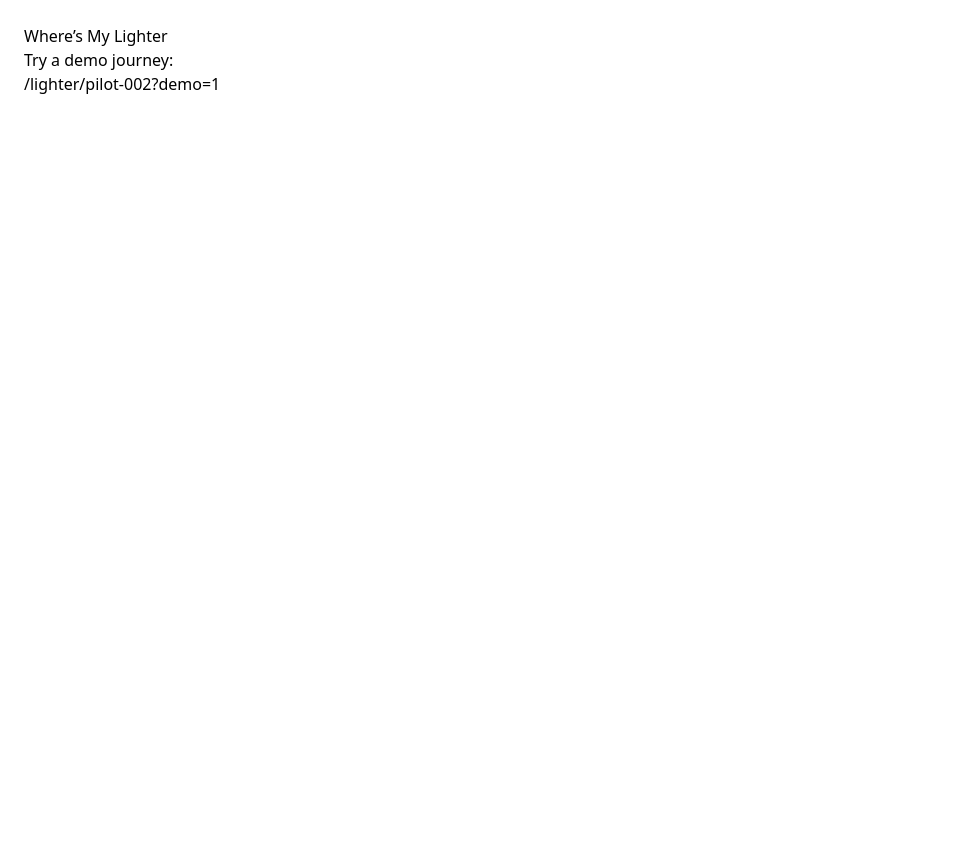
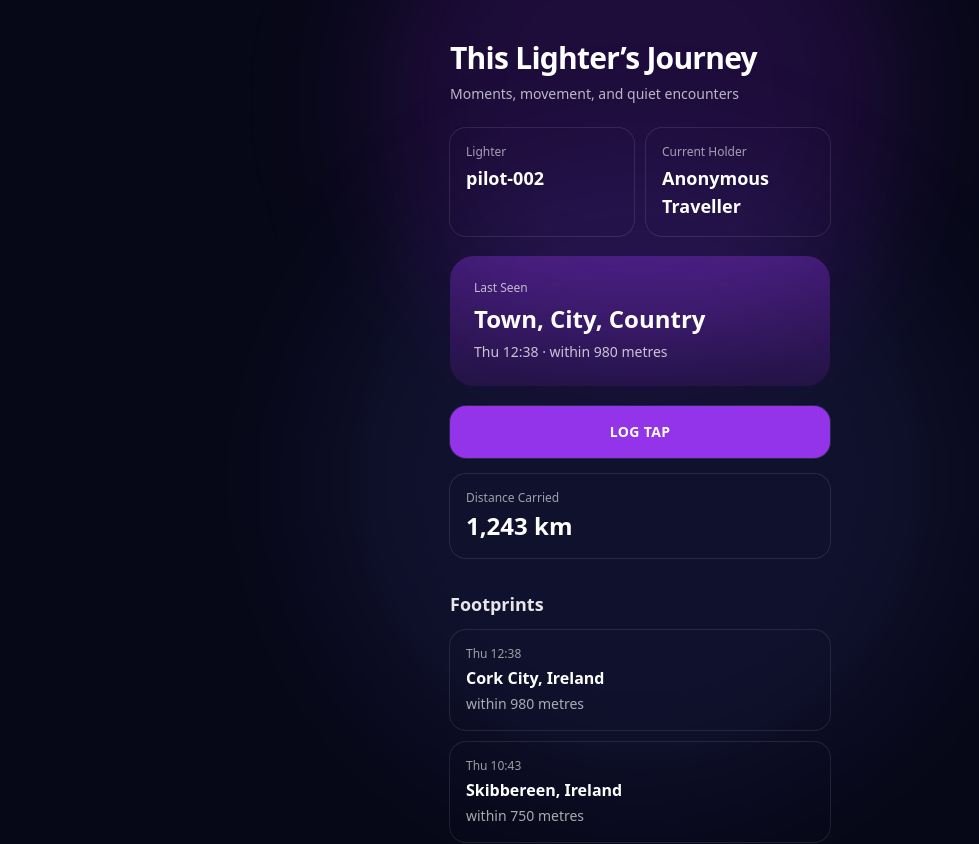
Before and after one commit to Shane-Breen/wheres-my-lighter, a Next.js app: page / in a window 1280 px wide. Shown: the top 844 px of the page, without its empty margins (0-979 px from the left). Before the commit the page ends 800 px from the top, so only its background shows below. Built offline with nearby package versions, Linux system fonts and the light colour scheme.

Commit message:
Fix Next 15 page props typing (full replace)

```diff
--- a/app/page.tsx
+++ b/app/page.tsx
@@ -1,12 +1,139 @@
-export default function HomePage() {
+'use client'
+
+import * as React from 'react'
+import { motion, useScroll, useTransform } from 'framer-motion'
+
+type Footprint = {
+  atLabel: string
+  place: string
+  accuracyLabel: string
+}
+
+export default function LighterJourneyPage(props: any) {
+  const lighterId = props?.params?.id ?? 'pilot-002'
+  const currentHolder = 'Anonymous Traveller'
+
+  const lastSeen = {
+    place: 'Town, City, Country',
+    meta: 'Thu 12:38 · within 980 metres',
+  }
+
+  const footprints: Footprint[] = [
+    { atLabel: 'Thu 12:38', place: 'Cork City, Ireland', accuracyLabel: 'within 980 metres' },
+    { atLabel: 'Thu 10:43', place: 'Skibbereen, Ireland', accuracyLabel: 'within 750 metres' },
+    { atLabel: 'Wed 00:43', place: 'Dublin, Ireland', accuracyLabel: 'within 1200 metres' },
+  ]
+
+  const { scrollY } = useScroll()
+  const identityOpacity = useTransform(scrollY, [0, 120], [1, 0.4])
+
+  const [distanceKm, setDistanceKm] = React.useState(1243)
+  const [hasTapped, setHasTapped] = React.useState(false)
+
+  const handleLogTap = () => {
+    setHasTapped(true)
+    setDistanceKm((prev) => prev + Math.floor(Math.random() * 5 + 1))
+  }
+
   return (
-    <main style={{ padding: 24, fontFamily: 'system-ui' }}>
-      <h1>Where’s My Lighter</h1>
-      <p>
-        Try a demo journey:
-        <br />
-        <a href="/lighter/pilot-002?demo=1">/lighter/pilot-002?demo=1</a>
-      </p>
+    <main className="min-h-screen bg-[#070817] text-white">
+      <div className="pointer-events-none fixed inset-0">
+        <div className="absolute -top-40 left-1/2 h-[520px] w-[520px] -translate-x-1/2 rounded-full bg-purple-700/20 blur-3xl" />
+        <div className="absolute top-40 left-1/2 h-[640px] w-[640px] -translate-x-1/2 rounded-full bg-indigo-500/10 blur-3xl" />
+      </div>
+
+      <div className="relative mx-auto max-w-[420px] px-5 pb-24 pt-10">
+        <header className="mb-6">
+          <h1 className="text-3xl font-semibold tracking-tight">This Lighter’s Journey</h1>
+          <p className="mt-2 text-sm text-white/70">Moments, movement, and quiet encounters</p>
+        </header>
+
+        <motion.section style={{ opacity: identityOpacity }} className="mb-5 grid grid-cols-2 gap-3">
+          <div className="rounded-2xl bg-white/6 p-4 ring-1 ring-white/10">
+            <div className="text-xs text-white/60">Lighter</div>
+            <div className="mt-1 text-lg font-semibold">{lighterId}</div>
+          </div>
+
+          <div className="rounded-2xl bg-white/6 p-4 ring-1 ring-white/10">
+            <div className="text-xs text-white/60">Current Holder</div>
+            <div className="mt-1 text-lg font-semibold">{currentHolder}</div>
+          </div>
+        </motion.section>
+
+        <motion.section
+          className="mb-5 rounded-3xl bg-gradient-to-b from-purple-600/35 to-purple-900/25 p-6 ring-1 ring-white/10"
+          initial={{ boxShadow: '0 0 0 rgba(168,85,247,0)' }}
+          animate={{
+            boxShadow: [
+              '0 0 0 rgba(168,85,247,0)',
+              '0 0 40px rgba(168,85,247,0.35)',
+              '0 0 0 rgba(168,85,247,0)',
+            ],
+          }}
+          transition={{ duration: 0.8, ease: 'easeOut' }}
+        >
+          <div className="text-xs text-white/70">Last Seen</div>
+          <div className="mt-2 text-2xl font-semibold leading-tight">{lastSeen.place}</div>
+          <div className="mt-2 text-sm text-white/75">{lastSeen.meta}</div>
+        </motion.section>
+
+        <section className="mb-6">
+          <motion.button
+            onClick={handleLogTap}
+            whileTap={{ scale: 0.97 }}
+            transition={{ duration: 0.1 }}
+            className="w-full rounded-2xl bg-purple-600 py-4 text-sm font-semibold tracking-wide ring-1 ring-white/10"
+          >
+            LOG TAP
+          </motion.button>
+
+          <div className="mt-4 rounded-2xl bg-white/6 p-4 ring-1 ring-white/10">
+            <div className="text-xs text-white/60">Distance Carried</div>
+
+            <motion.div
+              key={distanceKm}
+              initial={{ opacity: 0, y: 6 }}
+              animate={{ opacity: 1, y: 0 }}
+              transition={{ duration: 0.6, ease: 'easeOut' }}
+              className="mt-1 text-2xl font-semibold"
+            >
+              {distanceKm.toLocaleString()} km
+            </motion.div>
+
+            {hasTapped && (
+              <motion.div
+                initial={{ opacity: 0 }}
+                animate={{ opacity: 1 }}
+                transition={{ delay: 0.35, duration: 0.6, ease: 'easeOut' }}
+                className="mt-2 text-sm text-white/70"
+              >
+                Your moment has been added.
+              </motion.div>
+            )}
+          </div>
+        </section>
+
+        <section className="mt-8">
+          <h2 className="mb-3 text-lg font-semibold text-white/90">Footprints</h2>
+
+          <div className="space-y-3">
+            {footprints.map((f, idx) => (
+              <motion.div
+                key={idx}
+                initial={{ opacity: 0, y: 8 }}
+                whileInView={{ opacity: 1, y: 0 }}
+                viewport={{ once: true, amount: 0.25 }}
+                transition={{ duration: 0.5, ease: 'easeOut', delay: idx * 0.06 }}
+                className="rounded-2xl bg-white/6 p-4 ring-1 ring-white/10"
+              >
+                <div className="text-xs text-white/60">{f.atLabel}</div>
+                <div className="mt-1 text-base font-semibold">{f.place}</div>
+                <div className="mt-1 text-sm text-white/65">{f.accuracyLabel}</div>
+              </motion.div>
+            ))}
+          </div>
+        </section>
+      </div>
     </main>
   )
 }
```
